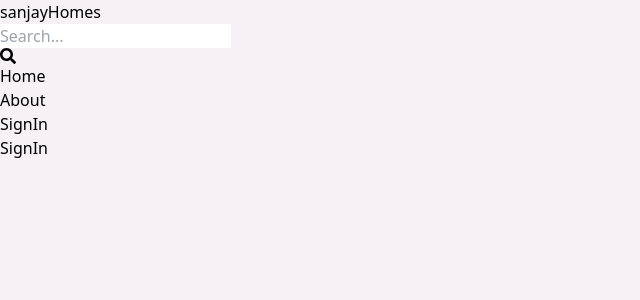
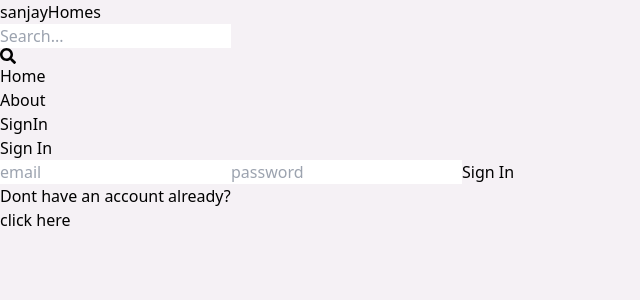
Before and after one commit to sanjaycit/estate-project, a React (Vite) app in the folder client/: page /sign-in in a window 1280 px wide. Shown: the top 300 px of the page, without its empty margins (0-640 px from the left). Built offline with nearby package versions, Linux system fonts and the light colour scheme.

Commit message:
completed signin page

```diff
--- a/client/src/pages/SignIn.jsx
+++ b/client/src/pages/SignIn.jsx
@@ -1,7 +1,64 @@
-import React from 'react'
+import React, { useState } from 'react'
+import { Link ,useNavigate} from 'react-router-dom'
+export const SignIn = () => {
+  const [formData,setFormData]=useState({});
+  const [error,setError]=useState(null);
+  const [loading,setLoading]=useState(false);
+  const navigate=useNavigate();
+  const handleChange=(e)=>{
+    setFormData(
+      {
+        ...formData,
+        [e.target.id]:e.target.value,
+      }
+    )
 
-export const SignIn = () => {
+  }
+  console.log(formData);
+  const handleSubmit=async (e)=>{
+    try{
+      setLoading(true);
+      e.preventDefault();
+      const res=await fetch(' /api/auth/signin',{
+        method:'POST',
+        headers:{
+          'Content-Type':'application/json',
+        },
+        body:JSON.stringify(formData),
+      });
+      const data=await res.json();
+     console.log("data",data);
+     if(data.success===false){
+      setError(data.message);
+      setLoading(false);
+      return;
+     }
+     setError(null);
+     setLoading(false);
+     navigate("/");
+    }catch(error){
+      setError(error.message);
+      setLoading(false);
+    }
+  }
+  // console.log(data);
+
   return (
-    <div>SignIn</div>
+
+    <div className='max-w-lg mx-auto  p-3'>
+      <h1 className='text-xl font-semibold text-center text-slate-900 my-7'>Sign In</h1>
+      <form action="" className='flex flex-col gap-4' onSubmit={handleSubmit}>
+        <input type="email" placeholder='email' className='border rounded-lg p-3' id='email'onChange={handleChange}/>
+        <input type="password" placeholder='password' className='border rounded-lg p-3' id='password' onChange={handleChange} />
+        <button disabled={loading} className='bg-green-400 p-3 rounded-lg text-slate-100 font-bold hover:opacity-90' type='submit'>{loading ?"Loading..." :"Sign In"}</button>
+      </form>
+      <div className='flex gap-2 mt-4'>
+        <p>Dont have an account already?</p>
+        <Link to={"/sign-up"}>
+          <span className='text-blue-700'>click here</span>
+        </Link>
+      </div>
+     {error && <p className='text-red-500 text-sm'>{error}</p>}
+    </div>
   )
 }
--- a/client/src/pages/SignUp.jsx
+++ b/client/src/pages/SignUp.jsx
@@ -26,6 +26,7 @@
         },
         body:JSON.stringify(formData),
       });
+      console.log(res);
       const data=await res.json();
      console.log("data",data);
      if(data.success===false){
```
Also changed, not shown: 1 other file (tests, documents, lock files or other folders).
